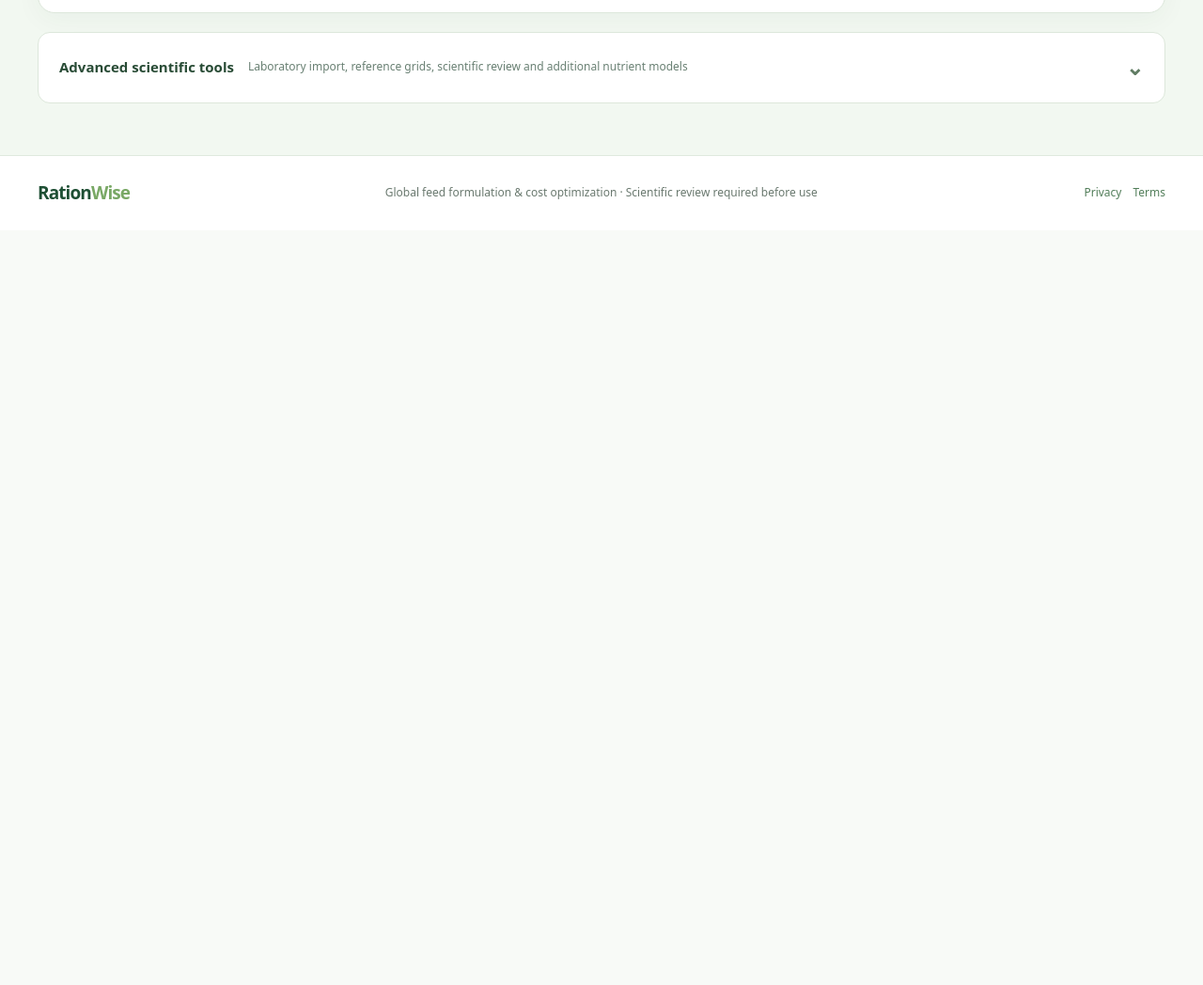
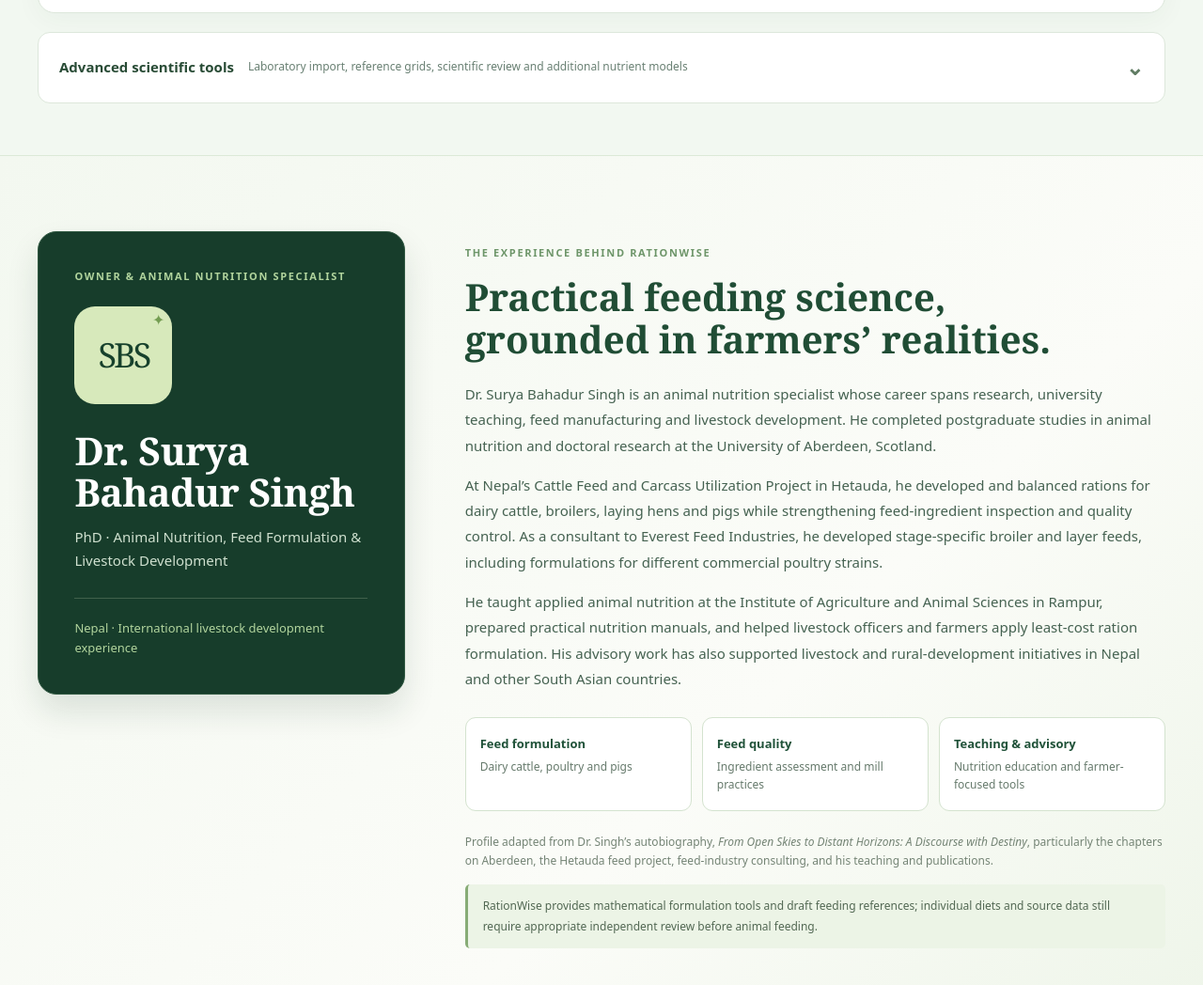
Before and after one commit to mail2dpaksingh-star/rationwise, a website with bundled scripts: page dist/index.html in a window 1280 px wide. Shown: the part 1734-2782 px from the top of the page at 94% size. Before the commit the page ends 1979 px from the top, so only its background shows below. Built offline with nearby package versions, Linux system fonts and the light colour scheme.

Commit message:
Add files via upload

```diff
--- /dev/null
+++ b/dist/founder.css
@@ -0,0 +1,22 @@
+/* RationWise founder profile — separate from nutrition or formulation logic. */
+.rw-founder{background:linear-gradient(135deg,#f3f8f0 0%,#fbfcf8 63%,#eef5e9 100%);border-top:1px solid #dce9d7;padding:80px 0;color:#173d2b;scroll-margin-top:88px}
+.rw-founder-shell{display:grid;grid-template-columns:minmax(250px,.76fr) minmax(0,1.45fr);gap:clamp(20px,5vw,80px);align-items:start}
+.rw-founder-profile{background:#173d2b;border:1px solid #315942;color:#fff;border-radius:20px;padding:clamp(24px,3vw,42px);box-shadow:0 18px 34px rgba(15,51,30,.12)}
+.rw-founder-overline{font-size:11px!important;font-weight:800;letter-spacing:.15em;text-transform:uppercase;color:#6d9569;margin:0 0 16px!important}
+.rw-founder-profile .rw-founder-overline{color:#b1d49d}
+.rw-founder-initials{width:104px;height:104px;border-radius:22px;display:flex;align-items:center;justify-content:center;background:#d7e9bb;color:#17412c;font-size:36px;font-family:Georgia,serif;letter-spacing:-3px;margin:24px 0 27px;position:relative}
+.rw-founder-initials span{position:absolute;right:11px;top:5px;font:16px sans-serif;color:#749d52}
+.rw-founder-profile h2{color:#fff!important;font:600 clamp(30px,3.2vw,43px)/1.08 Georgia,serif;letter-spacing:-.6px;margin:0 0 14px;overflow-wrap:break-word}
+.rw-founder-profile .rw-founder-subtitle{color:#cfe0cf;font-size:15px;line-height:1.65;margin:0 0 27px}
+.rw-founder-country{color:#b1d49d;border-top:1px solid #41614c;padding-top:21px;font-size:13px;line-height:1.6}
+.rw-founder-story{padding-top:14px}
+.rw-founder-story h3{font:600 clamp(27px,3.15vw,40px)/1.13 Georgia,serif;margin:0 0 23px;color:#204d35;max-width:700px}
+.rw-founder-story>p:not(.rw-founder-overline){font-size:15px;line-height:1.82;color:#456251;margin:0 0 15px}
+.rw-founder-fields{display:grid;grid-template-columns:repeat(3,minmax(0,1fr));gap:11px;margin:27px 0 23px}
+.rw-founder-fields>div{padding:17px 15px;border:1px solid #d4e3cf;border-radius:11px;background:#fff;min-width:0}
+.rw-founder-fields strong{font-size:13px;display:block;color:#205239;margin-bottom:6px}
+.rw-founder-fields span{font-size:12px;color:#667a6c;line-height:1.55;display:block}
+.rw-founder-story .rw-founder-source{font-size:12px!important;color:#748475!important;line-height:1.7!important}
+.rw-founder-story .rw-founder-science{background:#ecf4e6;padding:12px 16px;border-left:3px solid #87ac76;border-radius:5px;color:#526853!important;font-size:12px!important}
+@media(max-width:950px){.rw-founder-shell{grid-template-columns:1fr;gap:24px}.rw-founder-profile{display:grid;grid-template-columns:auto 1fr;column-gap:22px;align-items:center}.rw-founder-profile .rw-founder-overline,.rw-founder-profile .rw-founder-country{grid-column:1/-1}.rw-founder-profile .rw-founder-initials{grid-row:2/span 2;margin:12px 0}.rw-founder-profile h2{margin-bottom:5px}.rw-founder-profile .rw-founder-subtitle{margin:0}.rw-founder-profile .rw-founder-country{margin-top:20px}}
+@media(max-width:680px){.rw-founder{padding:47px 0}.rw-founder-profile{display:block}.rw-founder-initials{width:84px;height:84px;font-size:29px;margin:17px 0 20px}.rw-founder-fields{grid-template-columns:1fr}.rw-founder-story{padding-top:0}.rw-founder-profile .rw-founder-subtitle{margin-bottom:22px}.rw-founder-profile .rw-founder-country{margin-top:0}.rw25-topline nav{flex-wrap:wrap;gap:6px 12px}.rw25-topline nav a{font-size:11px}}
--- a/dist/index.html
+++ b/dist/index.html
@@ -3,11 +3,11 @@
 <html lang="en"><head><meta charset="utf-8"/><meta content="width=device-width,initial-scale=1" name="viewport"/>
 <title>RationWise | Feed Formulation &amp; Least-Cost Optimization</title>
 <meta content="RationWise feed formulation for cattle, buffalo, sheep, goats, pigs, poultry and fish. Enter your animal, nutrient targets, ingredients and local prices to calculate a least-cost blend." name="description"/>
-<link href="style.css" rel="stylesheet"/><link href="unified25.css" rel="stylesheet"/></head>
+<link href="style.css" rel="stylesheet"/><link href="unified25.css" rel="stylesheet"/><link href="founder.css" rel="stylesheet"/></head>
 <body>
 <header class="rw25-header"><div class="rw25-wide rw25-topline">
 <a aria-label="RationWise home" class="rw25-brand" href="#top"><span class="rw25-mark">R<span>✳</span></span><span>Ration<span class="rw25-lime">Wise</span><small>FEED FORMULATION</small></span></a>
-<nav aria-label="Main navigation"><a href="#production">Formulate feed</a><a href="#rwDraftStandards">Draft standards</a><a href="#rw25Advanced">Advanced tools</a></nav>
+<nav aria-label="Main navigation"><a href="#production">Formulate feed</a><a href="#rwDraftStandards">Draft standards</a><a href="#rw25Advanced">Advanced tools</a><a href="#about-founder">About the founder</a></nav>
 <a class="rw25-header-cta" href="#production">Free calculator ↗</a></div></header>
 <main id="top"><section class="rw25-hero"><div class="rw25-wide rw25-hero-inner">
 <div class="rw25-eyebrow">GLOBAL ANIMAL NUTRITION WORKSPACE</div>
@@ -160,5 +160,29 @@
 <div class="prod-panel s20-panel"><h3>05 · Audit, calculate and export</h3><div class="prod-buttons"><button id="s20AuditBtn" type="button">Recheck data</button><button class="primary" disabled="" id="s20Go" type="button">Calculate least-cost blend</button><button id="s20Download" type="button">Save panel JSON</button><label class="s20-picker">Import panel JSON <input accept=".json,application/json" id="s20Import" type="file"/></label></div>
 <div aria-live="polite" id="s20Audit"></div><div aria-live="polite" id="s20Result">Enter real input values to calculate.</div>
 <p class="prod-hint">The audit documents gaps; it does not check reviewer credentials, rights authenticity, contamination risks, premix potency, mixing quality, complete animal requirements, or regional feed law. Numerical results are never automatically certified as feeding-ready.</p></div>
-</div></section></details></div></details></div></section><div aria-hidden="true" class="rw25-legacy-hidden" hidden=""></div><footer class="rw25-footer"><div class="rw25-wide rw25-footer-inner"><strong>Ration<span>Wise</span></strong><p>Global feed formulation &amp; cost optimization · Scientific review required before use</p><div><a href="privacy.html">Privacy</a><a href="terms.html">Terms</a></div></div></footer></main>
+</div></section></details></div></details></div></section><div aria-hidden="true" class="rw25-legacy-hidden" hidden=""></div><section aria-labelledby="rw-founder-title" class="rw-founder" id="about-founder">
+  <div class="rw25-wide rw-founder-shell">
+    <div class="rw-founder-profile">
+      <p class="rw-founder-overline">OWNER &amp; ANIMAL NUTRITION SPECIALIST</p>
+      <div class="rw-founder-initials" aria-hidden="true">SBS<span>✦</span></div>
+      <h2 id="rw-founder-title">Dr. Surya Bahadur Singh</h2>
+      <p class="rw-founder-subtitle">PhD · Animal Nutrition, Feed Formulation &amp; Livestock Development</p>
+      <div class="rw-founder-country">Nepal · International livestock development experience</div>
+    </div>
+    <div class="rw-founder-story">
+      <p class="rw-founder-overline">THE EXPERIENCE BEHIND RATIONWISE</p>
+      <h3>Practical feeding science, grounded in farmers’ realities.</h3>
+      <p>Dr. Surya Bahadur Singh is an animal nutrition specialist whose career spans research, university teaching, feed manufacturing and livestock development. He completed postgraduate studies in animal nutrition and doctoral research at the University of Aberdeen, Scotland.</p>
+      <p>At Nepal’s Cattle Feed and Carcass Utilization Project in Hetauda, he developed and balanced rations for dairy cattle, broilers, laying hens and pigs while strengthening feed-ingredient inspection and quality control. As a consultant to Everest Feed Industries, he developed stage-specific broiler and layer feeds, including formulations for different commercial poultry strains.</p>
+      <p>He taught applied animal nutrition at the Institute of Agriculture and Animal Sciences in Rampur, prepared practical nutrition manuals, and helped livestock officers and farmers apply least-cost ration formulation. His advisory work has also supported livestock and rural-development initiatives in Nepal and other South Asian countries.</p>
+      <div class="rw-founder-fields" aria-label="Professional experience highlights">
+        <div><strong>Feed formulation</strong><span>Dairy cattle, poultry and pigs</span></div>
+        <div><strong>Feed quality</strong><span>Ingredient assessment and mill practices</span></div>
+        <div><strong>Teaching &amp; advisory</strong><span>Nutrition education and farmer-focused tools</span></div>
+      </div>
+      <p class="rw-founder-source">Profile adapted from Dr. Singh’s autobiography, <cite>From Open Skies to Distant Horizons: A Discourse with Destiny</cite>, particularly the chapters on Aberdeen, the Hetauda feed project, feed-industry consulting, and his teaching and publications.</p>
+      <p class="rw-founder-science">RationWise provides mathematical formulation tools and draft feeding references; individual diets and source data still require appropriate independent review before animal feeding.</p>
+    </div>
+  </div>
+</section><footer class="rw25-footer"><div class="rw25-wide rw25-footer-inner"><strong>Ration<span>Wise</span></strong><p>Owned by Dr. Surya Bahadur Singh · Free feed formulation tools · Scientific review required</p><div><a href="privacy.html">Privacy</a><a href="terms.html">Terms</a></div></div></footer></main>
 <dialog id="auditDialog"><div class="modal-head"><div><div class="mini-title">SCIENTIFIC RECORD TRACE</div><h3 id="auditTitle"></h3></div><button aria-label="Close" class="close" id="closeDialog" type="button">×</button></div><div id="auditContent"></div></dialog><dialog id="pilotRecordDialog"><div class="modal-head"><div><div class="mini-title">SEPARATE ANALYSIS AND PRICE TRACE</div><h3 id="pilotRecordName"></h3></div><button aria-label="Close" class="close" id="pilotCloseRecord" type="button">×</button></div><div id="pilotRecordDetails"></div></dialog><script src="solver.js"></script><script src="units.js"></script><script src="science2.js"></script><script src="stages.js"></script><script src="engine2.js"></script><script src="quality4.js"></script><script src="review19.js"></script><script src="requirements17.js"></script><script src="reference18.js"></script><script src="operational.js"></script><script src="requirement-ui17.js"></script><script src="reference-ui18.js"></script><script src="review-ui19.js"></script><script src="scientific20.js"></script><script src="scientific-ui20.js"></script><script src="world-currencies.js"></script><script src="global21.js"></script><script src="global-ui21.js"></script><script src="standards-draft-data.js"></script><script src="standards-draft-ui.js"></script><script src="unified25.js"></script></body></html>
```
